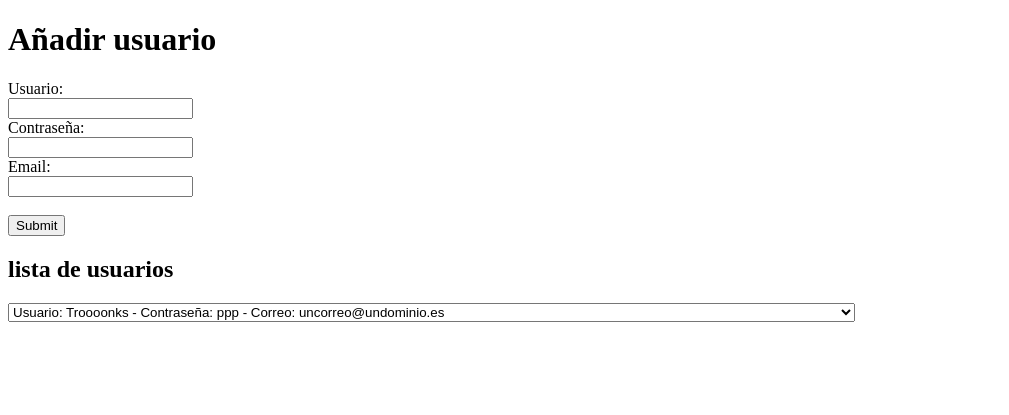
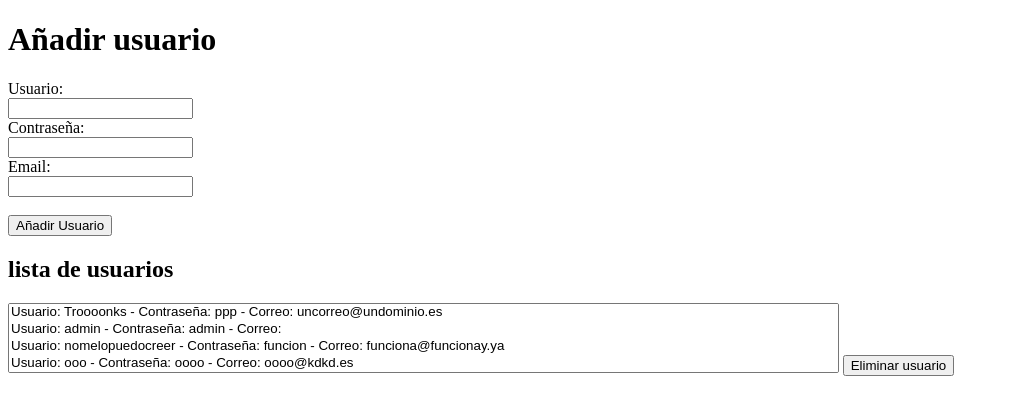
Before and after one commit to tronsky10/blog, a Flask app: page / in a window 1280 px wide. Shown: the top 415 px of the page, without its empty margins (0-1009 px from the left). Run offline with Flask 3, Linux system fonts and the light colour scheme.

Commit message:
eliminar usurio

```diff
--- a/app/app.py
+++ b/app/app.py
@@ -42,6 +42,17 @@ def add_user():
     return redirect(url_for('index'))
 
 
+@app.route('/remove', methods=['POST'])
+def remove_user():
+    username = request.form['user.username']
+    user = User.query.filter_by(username=username).first()
+    if user:
+        db.session.delete(user)  # Elimina al usuario de la sesión
+        db.session.commit()  # Confirmar los cambios en la BD
+        print('el usuario ha sido borrado')
+        return redirect(url_for('index'))
+
+
 if __name__ == '__main__':
     with app.app_context():
         db.session.commit()
--- a/app/templates/index.html
+++ b/app/templates/index.html
@@ -16,20 +16,21 @@
                 <input type="password" id="password" name="password"><br>
             <label for="email">Email:</label><br>
                 <input type="email" id="email" name="email"><br><br>
-            <input type="submit" value="Submit">
+            <input type="submit" value="Añadir Usuario">
         </form>
 </div>
 <div>
     <h2>lista de usuarios</h2>
 
-    <form action="user_select" method="post">
-        <select class="user_select">
+    <form action="/remove" method="post">
+        <select multiple name="user.username">
             {% for user in users %}
-                <option>
+                <option value="{{ user.username }}">
                     <b>Usuario:</b> {{ user.username }} - <b>Contraseña:</b> {{ user.password_hash }} - <b>Correo:</b> {{ user.email }}
                 </option>
             {% endfor %}
         </select>
+        <input type="submit" value="Eliminar usuario">
     </form>
 </div>
 </body>
```
